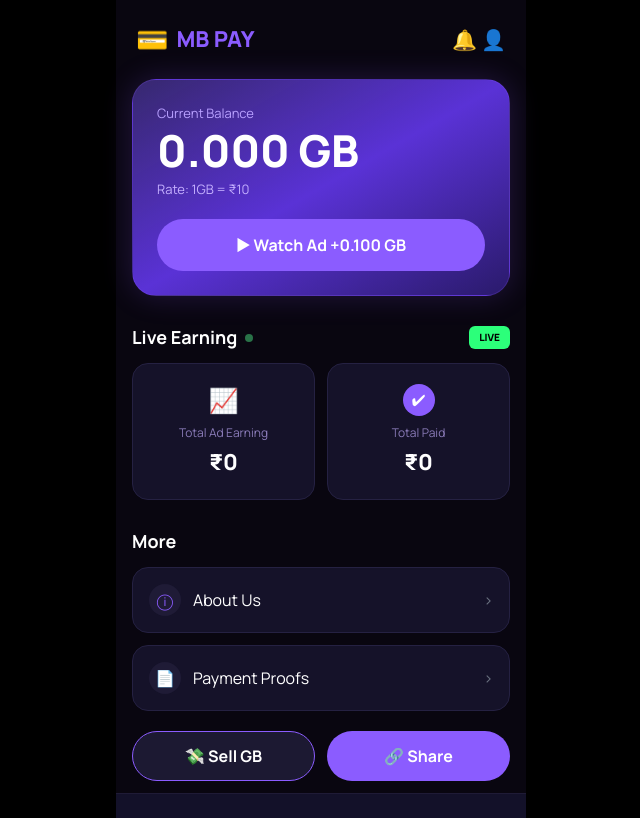
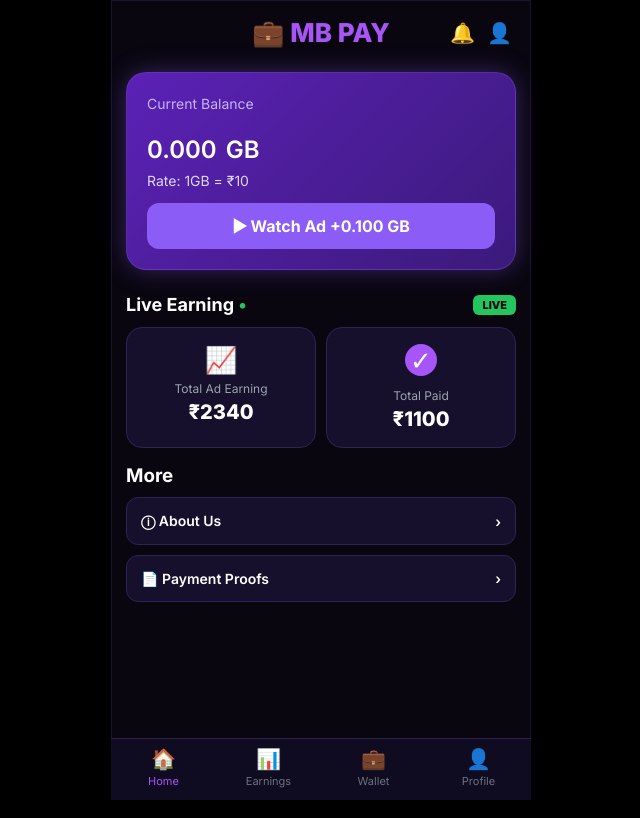
Before and after one commit to mdamman804-dotcom/MB-Pay, a plain HTML site: page index.html in a window 1280 px wide. Shown: the whole page, without its empty margins (319-959 px from the left). Drawn offline with nearby package versions, Linux system fonts and the light colour scheme.

Commit message:
Update index.html

```diff
--- a/index.html
+++ b/index.html
@@ -1,76 +1,143 @@
 <!DOCTYPE html>
-<html lang="hi">
+<html lang="en">
 <head>
-<meta charset="UTF-8"><meta name="viewport" content="width=device-width,initial-scale=1">
-<title>MB PAY - Trusted</title>
-<script src="https://cdn.tailwindcss.com"></script>
-<link href="https://fonts.googleapis.com/css2?family=Manrope:wght@400;700;800&display=swap" rel="stylesheet">
-<style>body{font-family:'Manrope',sans-serif}</style>
+<meta charset="UTF-8">
+<meta name="viewport" content="width=device-width, initial-scale=1.0, maximum-scale=1.0, user-scalable=no">
+<title>MB PAY</title>
+<link href="https://fonts.googleapis.com/css2?family=Inter:wght@400;600;700;800&display=swap" rel="stylesheet">
+<style>
+*{margin:0;padding:0;box-sizing:border-box;font-family:'Inter',sans-serif}
+body{background:#000;color:#fff;display:flex;justify-content:center}
+.app{width:100%;max-width:420px;background:#090610;min-height:100vh;position:relative;padding-bottom:85px;border:1px solid #1a1430}
+.header{display:flex;justify-content:center;align-items:center;padding:16px 20px;position:relative}
+.logo{color:#a855f7;font-weight:800;font-size:26px;display:flex;align-items:center;gap:6px}
+.top-icons{position:absolute;right:18px;display:flex;gap:12px;font-size:20px}
+.balance-card{margin:8px 14px;background:linear-gradient(135deg,#5b21b6 0%,#3b1a7a 100%);border-radius:20px;padding:20px;box-shadow:0 0 25px rgba(139,92,246,0.35);border:1px solid rgba(139,92,246,0.3)}
+.balance-card small{color:#c4b5fd;font-size:14px}
+.balance{font-size:42px;font-weight:800;margin:4px 0}
+.balance span{font-size:24px;font-weight:600}
+.rate{font-size:14px;color:#ddd6fe;margin-bottom:14px}
+.watch-btn{width:100%;background:#8b5cf6;color:#fff;border:none;padding:13px;border-radius:12px;font-weight:700;font-size:16px;display:flex;justify-content:center;align-items:center;gap:8px;cursor:pointer}
+.section{padding:16px 14px 0}
+.section-head{display:flex;justify-content:space-between;align-items:center;margin-bottom:12px}
+.section-head h3{font-size:18px;font-weight:700}
+.live-badge{background:#22c55e;color:#000;font-size:11px;font-weight:800;padding:3px 9px;border-radius:6px}
+.earning-grid{display:grid;grid-template-columns:1fr 1fr;gap:10px}
+.earn-box{background:#16102d;border:1px solid #2e2354;border-radius:16px;padding:16px;text-align:center}
+.earn-box .icon{font-size:26px;margin-bottom:6px}
+.earn-box p{color:#9ca3af;font-size:12px;margin-bottom:4px}
+.earn-box h2{font-size:20px;font-weight:800}
+.more-item{background:#16102d;border:1px solid #2e2354;border-radius:12px;padding:14px;display:flex;justify-content:space-between;align-items:center;margin-bottom:10px;cursor:pointer;font-size:14px;font-weight:600}
+.tab-content{display:none}
+.tab-content.active{display:block}
+.bottom-nav{position:fixed;bottom:0;left:50%;transform:translateX(-50%);width:100%;max-width:420px;background:#0f0b20;border-top:1px solid #2a1f4d;display:flex;justify-content:space-around;padding:8px 0 12px;z-index:99}
+.nav-item{display:flex;flex-direction:column;align-items:center;gap:3px;color:#6b7280;font-size:11px;cursor:pointer;flex:1}
+.nav-item.active{color:#a855f7}
+.nav-item .ico{font-size:20px}
+.wallet-input{width:100%;padding:13px;background:#1c1635;border:1px solid #3a2f5e;border-radius:10px;color:#fff;margin:8px 0;font-size:14px}
+.sell-btn{width:100%;background:#22c55e;color:#000;font-weight:800;padding:13px;border-radius:10px;border:none;margin-top:8px;cursor:pointer}
+.ad-history{background:#16102d;border-radius:10px;padding:10px;margin-bottom:8px;display:flex;justify-content:space-between;font-size:13px;border:1px solid #2a1f4d}
+.profile-card{background:#16102d;border:1px solid #2a1f4d;border-radius:18px;padding:20px;margin:14px;text-align:center}
+</style>
 </head>
-<body class="bg-black flex justify-center">
-<div class="w-full max-w-[410px] bg-[#090610] min-h-screen flex flex-col">
+<body>
+<div class="app">
+  <div class="header"><div class="logo">💼 MB PAY</div><div class="top-icons"><span>🔔</span><span>👤</span></div></div>
 
-<!-- HEADER -->
-<div class="flex justify-between items-center p-5">
-<h1 class="text-[#8b5cff] font-extrabold text-[22px] flex items-center gap-2"><span class="text-[26px]">💳</span> MB PAY</h1>
-<div class="flex gap-3 text-[#8b5cff] text-xl">🔔 👤</div>
+  <!-- HOME -->
+  <div id="homeTab" class="tab-content active">
+    <div class="balance-card">
+      <small>Current Balance</small>
+      <div class="balance"><span id="bal">0.000</span> <span>GB</span></div>
+      <div class="rate">Rate: 1GB = ₹10</div>
+      <button class="watch-btn" onclick="watchAd()">▶ Watch Ad +0.100 GB</button>
     </div>
-
-<!-- MAIN APP (Default Visible) -->
-<div id="appView">
-<!-- BALANCE CARD -->
-<div class="mx-4 bg-gradient-to-br from-[#7d5cff]/40 via-[#5a32d6] to-[#2a1a6b] rounded-[24px] p-6 border border-[#8b5cff]/20 shadow-[0_0_30px_rgba(139,92,255,0.2)]">
-<p class="text-[#b8a0ff] text-[13px]">Current Balance</p>
-<h1 class="text-white text-[44px] font-extrabold leading-none mt-1"><span id="bal">0.000</span> GB</h1>
-<p class="text-[#c5b0ff] text-[13px] mt-2">Rate: 1GB = ₹10</p>
-<button onclick="watchAd()" id="adBtn" class="mt-5 w-full bg-[#8b5cff] hover:bg-[#7a4df0] text-white py-3.5 rounded-full font-bold text-[16px] flex justify-center items-center gap-2">▶ Watch Ad +0.100 GB</button>
+    <div class="section">
+      <div class="section-head"><h3>Live Earning <span style="color:#22c55e">•</span></h3><span class="live-badge">LIVE</span></div>
+      <div class="earning-grid">
+        <div class="earn-box"><div class="icon">📈</div><p>Total Ad Earning</p><h2>₹<span id="totalEarn">2340</span></h2></div>
+        <div class="earn-box"><div class="icon" style="background:#a855f7;width:32px;height:32px;border-radius:50%;display:inline-flex;justify-content:center;align-items:center">✓</div><p style="margin-top:6px">Total Paid</p><h2>₹1100</h2></div>
       </div>
-
-<!-- LIVE EARNING -->
-<div class="mx-4 mt-7">
-<div class="flex justify-between items-center">
-<p class="text-white font-bold text-[18px] flex items-center gap-2">Live Earning <span class="w-2 h-2 bg-green-400 rounded-full animate-pulse"></span></p>
-<span class="text-[10px] bg-[#2cff7a] text-black px-2.5 py-1 rounded-md font-black">LIVE</span>
     </div>
-<div class="grid grid-cols-2 gap-3 mt-3">
-<div class="bg-[#151229] border border-[#252142] rounded-2xl p-5 text-center">
-<div class="text-[#8b5cff] text-2xl">📈</div>
-<p class="text-[#8a7bb8] text-[12px] mt-2">Total Ad Earning</p>
-<p class="text-white font-extrabold text-[22px] mt-1">₹<span id="earn">0</span></p>
-</div>
-<div class="bg-[#151229] border border-[#252142] rounded-2xl p-5 text-center">
-<div class="w-8 h-8 bg-[#8b5cff] rounded-full flex items-center justify-center mx-auto text-white">✔</div>
-<p class="text-[#8a7bb8] text-[12px] mt-2">Total Paid</p>
-<p class="text-white font-extrabold text-[22px] mt-1">₹<span id="paid">0</span></p>
-</div>
+    <div class="section">
+      <h3 style="margin-bottom:10px">More</h3>
+      <div class="more-item" onclick="alert('MB PAY - Ad Dekho Paise Kamao. 1GB = ₹10 Trusted App.')"><span>ⓘ About Us</span><span>›</span></div>
+      <div class="more-item" onclick="switchTab('earnings')"><span>📄 Payment Proofs</span><span>›</span></div>
     </div>
   </div>
 
-<!-- MORE -->
-<div class="mx-4 mt-7">
-<p class="text-white font-bold text-[18px]">More</p>
-<div class="mt-3 space-y-3">
-<button onclick="openPage('about')" class="w-full bg-[#151229] border border-[#252142] rounded-2xl p-4 flex justify-between items-center"><span class="flex items-center gap-3 text-white"><span class="w-8 h-8 bg-[#1f1b36] rounded-full flex items-center justify-center text-[#8b5cff]">ⓘ</span> About Us</span><span class="text-gray-500">›</span></button>
-<button onclick="openPage('proof')" class="w-full bg-[#151229] border border-[#252142] rounded-2xl p-4 flex justify-between items-center"><span class="flex items-center gap-3 text-white"><span class="w-8 h-8 bg-[#1f1b36] rounded-full flex items-center justify-center text-[#8b5cff]">📄</span> Payment Proofs</span><span class="text-gray-500">›</span></button>
+  <!-- EARNINGS -->
+  <div id="earningsTab" class="tab-content">
+    <div class="section"><div class="section-head"><h3>Earnings History</h3></div><div id="historyList"><div class="ad-history"><span>Welcome - 0.000 GB</span><span style="color:#22c55e">Start</span></div></div>
+    <div style="margin-top:16px;background:#1c1635;padding:14px;border-radius:12px"><p style="color:#9ca3af;font-size:12px">Total Earned</p><h2 id="historyTotal">0.000 GB = ₹0</h2></div></div>
+  </div>
+
+  <!-- WALLET -->
+  <div id="walletTab" class="tab-content">
+    <div class="section"><h3>Wallet - Sell Data</h3>
+      <div class="balance-card" style="margin:12px 0"><small>Available to Sell</small><div class="balance"><span id="bal2">0.000</span> GB</div><div class="rate">= ₹<span id="rupees">0</span></div></div>
+      <input id="upiInput" class="wallet-input" placeholder="Enter UPI ID (ex: 98765@ybl)">
+      <input id="gbInput" type="number" step="0.1" class="wallet-input" placeholder="GB to sell (Min 1 GB)">
+      <button class="sell-btn" onclick="sellNow()">Sell & Withdraw to UPI</button>
+      <div id="withdrawList" style="margin-top:14px"></div>
     </div>
   </div>
 
-<div class="mx-4 mt-5 grid grid-cols-2 gap-3">
-<button onclick="sellRequest()" class="bg-[#1c1932] border border-[#8b5cff] text-white py-3 rounded-full font-bold">💸 Sell GB</button>
-<button onclick="shareApp()" class="bg-[#8b5cff] text-white py-3 rounded-full font-bold">🔗 Share</button>
+  <!-- PROFILE -->
+  <div id="profileTab" class="tab-content">
+    <div class="profile-card"><div style="font-size:44px">👤</div><h3 style="margin-top:8px">MB PAY User</h3><p style="color:#9ca3af;font-size:12px">Trusted Member - ID: MB-84</p>
+    <div style="margin-top:14px;text-align:left"><p style="color:#9ca3af;font-size:12px">Total Balance</p><h2 id="bal3">0.000 GB</h2><p style="font-size:13px;color:#a855f7;margin-top:4px">= ₹<span id="rupees2">0</span></p></div>
+    <button class="wallet-input" style="text-align:center;margin-top:14px" onclick="navigator.clipboard.writeText('https://mdamman804-dotcom.github.io/MB-Pay/');alert('Link Copied!')">🔗 Share App Link</button>
     </div>
-<div id="userLog" class="mx-4 mt-3 text-[11px] text-gray-500"></div>
   </div>
 
-<!-- ABOUT PAGE -->
-<div id="aboutPage" class="hidden p-5 text-white"><h2 class="font-bold text-xl">About MB PAY</h2><p class="mt-3 text-sm text-gray-400 leading-6">Hum Google Ads se kamate hai. Aap Ad dekhte ho to hume ₹1.5 milta hai. Usme se ₹1 hum aapko dete hai (0.100 GB = ₹1). Rate 1GB = ₹10. Withdrawal har Sunday ko Admin Approval ke baad UPI pe. Ye 100% Trusted model hai.</p><button onclick="openPage('home')" class="mt-6 bg-white text-black px-5 py-2 rounded-full">Back</button></div>
+  <div class="bottom-nav">
+    <div class="nav-item active" onclick="switchTab('home')" id="nav-home"><div class="ico">🏠</div>Home</div>
+    <div class="nav-item" onclick="switchTab('earnings')" id="nav-earnings"><div class="ico">📊</div>Earnings</div>
+    <div class="nav-item" onclick="switchTab('wallet')" id="nav-wallet"><div class="ico">💼</div>Wallet</div>
+    <div class="nav-item" onclick="switchTab('profile')" id="nav-profile"><div class="ico">👤</div>Profile</div>
+  </div>
+</div>
 
-<!-- PROOF PAGE -->
-<div id="proofPage" class="hidden p-5 text-white"><h2 class="font-bold text-xl">Payment Proofs</h2><div id="proofList" class="mt-4 space-y-2 text-sm text-gray-400">Abhi tak koi payment nahi.</div><button onclick="openPage('home')" class="mt-6 bg-white text-black px-5 py-2 rounded-full">Back</button></div>
-
-<!-- ADMIN PANEL -->
-<div id="adminPage" class="hidden p-5 text-white min-h-screen bg-black"><h2 class="font-black text-xl text-[#8b5cff]">ADMIN PANEL</h2><div id="adminList" class="mt-4 space-y-3"></div><button onclick="openPage('home')" class="mt-6 bg-white text-black px-5 py-2 rounded-full">Exit Admin</button></div>
-
-<!-- BOTTOM NAV -->
-<div class="mt-auto grid grid-cols-4 bg-[#131129] border-t border-[#1f1b36] text-[11px] text-center py-3 text-gray-500">
-<button class="text-[#8b5cff] font-bold">
+<script>
+let balance=parseFloat(localStorage.getItem('mb_bal')||0);
+function updateUI(){
+  document.getElementById('bal').innerText=balance.toFixed(3);
+  document.getElementById('bal2').innerText=balance.toFixed(3);
+  document.getElementById('bal3').innerText=balance.toFixed(3)+' GB';
+  let rs=(balance*10).toFixed(0);
+  document.getElementById('rupees').innerText=rs;
+  document.getElementById('rupees2').innerText=rs;
+  document.getElementById('historyTotal').innerText=balance.toFixed(3)+' GB = ₹'+rs;
+}
+updateUI();
+function switchTab(t){
+  document.querySelectorAll('.tab-content').forEach(e=>e.classList.remove('active'));
+  document.querySelectorAll('.nav-item').forEach(e=>e.classList.remove('active'));
+  document.getElementById(t+'Tab').classList.add('active');
+  document.getElementById('nav-'+t).classList.add('active');
+}
+function watchAd(){
+  let btn=document.querySelector('.watch-btn');btn.innerText='⏳ Watching...';btn.disabled=true;
+  setTimeout(()=>{
+    balance+=0.100;localStorage.setItem('mb_bal',balance);
+    document.getElementById('totalEarn').innerText=parseInt(document.getElementById('totalEarn').innerText)+2;
+    updateUI();
+    let h=document.getElementById('historyList');
+    h.innerHTML='<div class="ad-history"><span>'+new Date().toLocaleTimeString()+' - Ad Watched</span><span style="color:#22c55e">+0.100 GB</span></div>'+h.innerHTML;
+    btn.innerText='▶ Watch Ad +0.100 GB';btn.disabled=false;
+  },1500);
+}
+function sellNow(){
+  let upi=document.getElementById('upiInput').value;
+  let gb=parseFloat(document.getElementById('gbInput').value);
+  if(!upi||!gb){alert('UPI aur GB dalo');return}
+  if(gb>balance){alert('Balance kam hai');return}
+  if(gb<1){alert('Min 1 GB');return}
+  balance-=gb;localStorage.setItem('mb_bal',balance);updateUI();
+  document.getElementById('withdrawList').innerHTML='<div class="ad-history"><span>₹'+(gb*10)+' → '+upi+'</span><span style="color:orange">PENDING</span></div>'+document.getElementById('withdrawList').innerHTML;
+  alert('✅ Request sent! ₹'+(gb*10)+' Sunday ko ayega');
+}
+</script>
+</body>
+</html>
```
Lines whose indentation alone changed are shown as unchanged.
